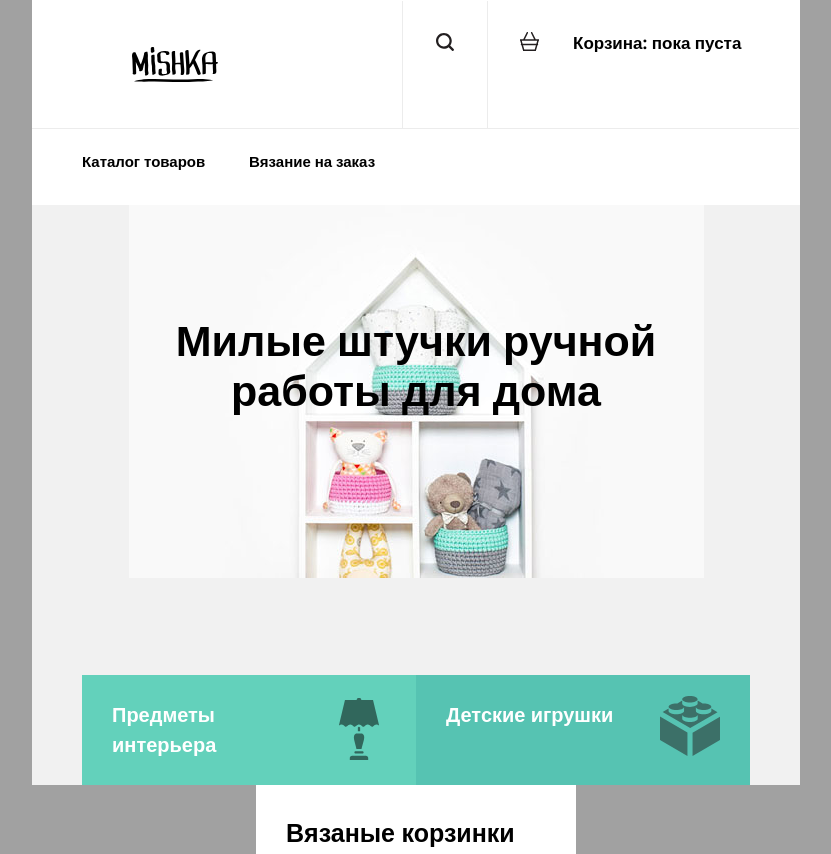
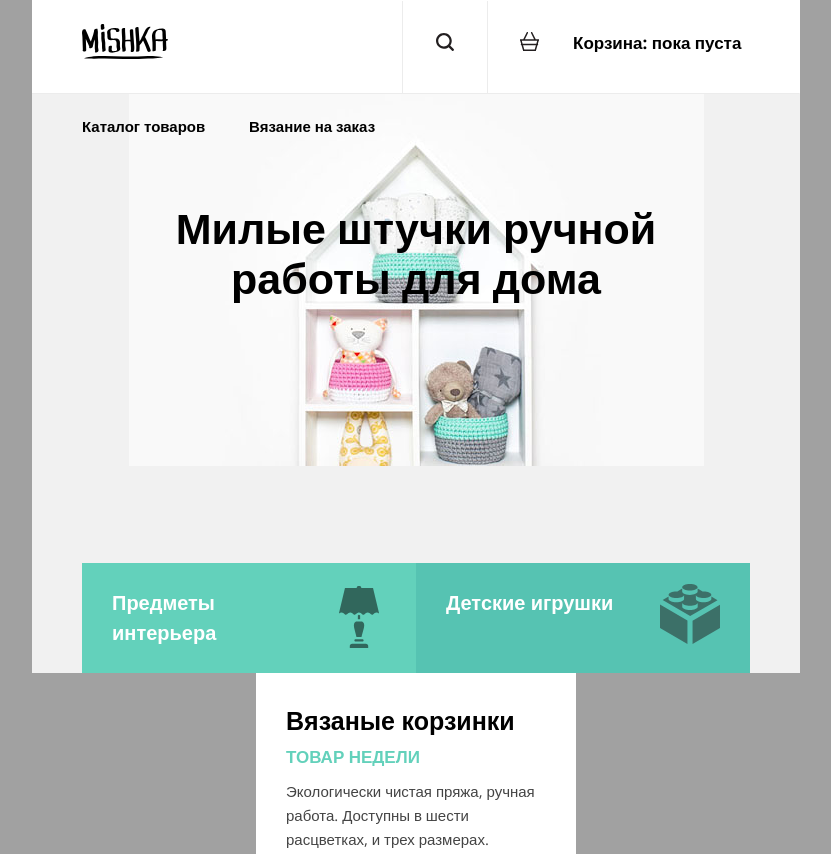
Before and after one commit to KrasavinSerg/358109-mishka, a website: page source/index.html in a window 1280 px wide. Shown: the top 854 px of the page, without its empty margins (224-1055 px from the left). Drawn offline with nearby package versions, Linux system fonts and the light colour scheme; files that its build step writes are made by us from their sources.

Commit message:
фиксирует высоту хедера

```diff
--- a/source/sass/blocks/page-header.scss
+++ b/source/sass/blocks/page-header.scss
@@ -3,32 +3,15 @@
   width: 320px;
   margin: 0 auto;
   background: #ffffff;
-  // border: 1px solid red;
   border-top: 1px solid #ffffff;
   font-size: 17px;
   line-height: 24px;
   color: #000000;
 }
 
-.page-header__logo-image {
-  display: block;
-  margin: 23px auto;
-}
-
 @media (min-width: 768px) {
   .page-header {
-    // display: flex;
-    // flex-wrap: wrap;
-    // align-items: flex-start;
     width: 768px;
-  }
-
-  .page-header__logo-image {
-    margin-left: 50px;
-    margin-right: 150px;
-  }
-
-  .main-nav__toggle {
-    display: none;
+    height: 92px;
   }
 }
```
